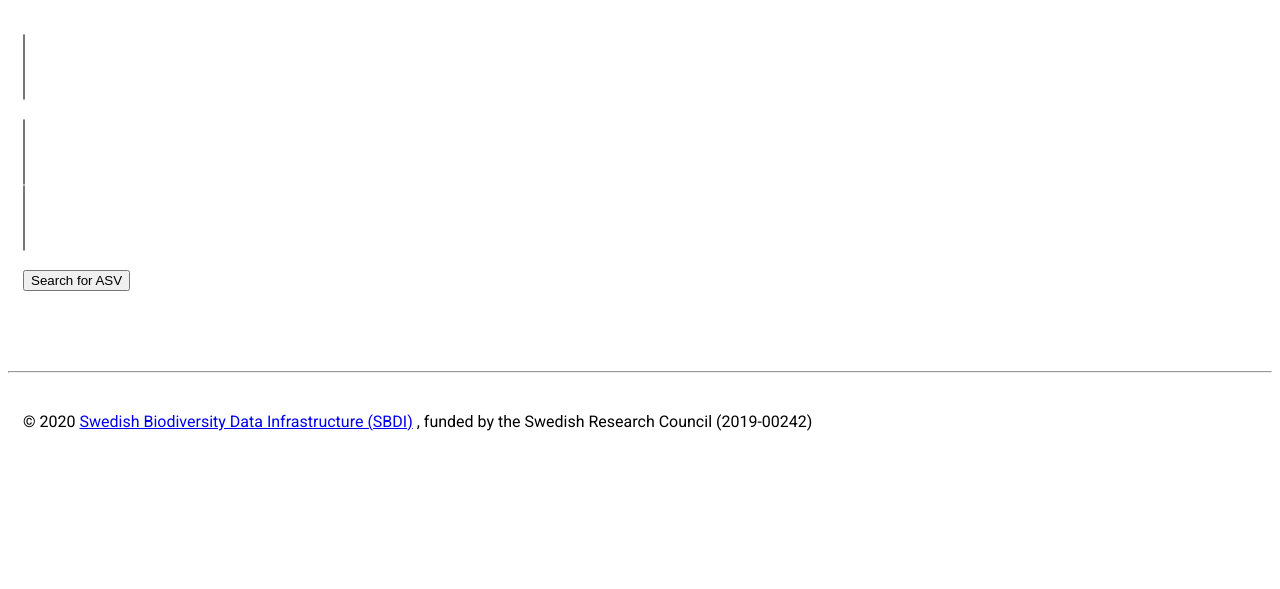
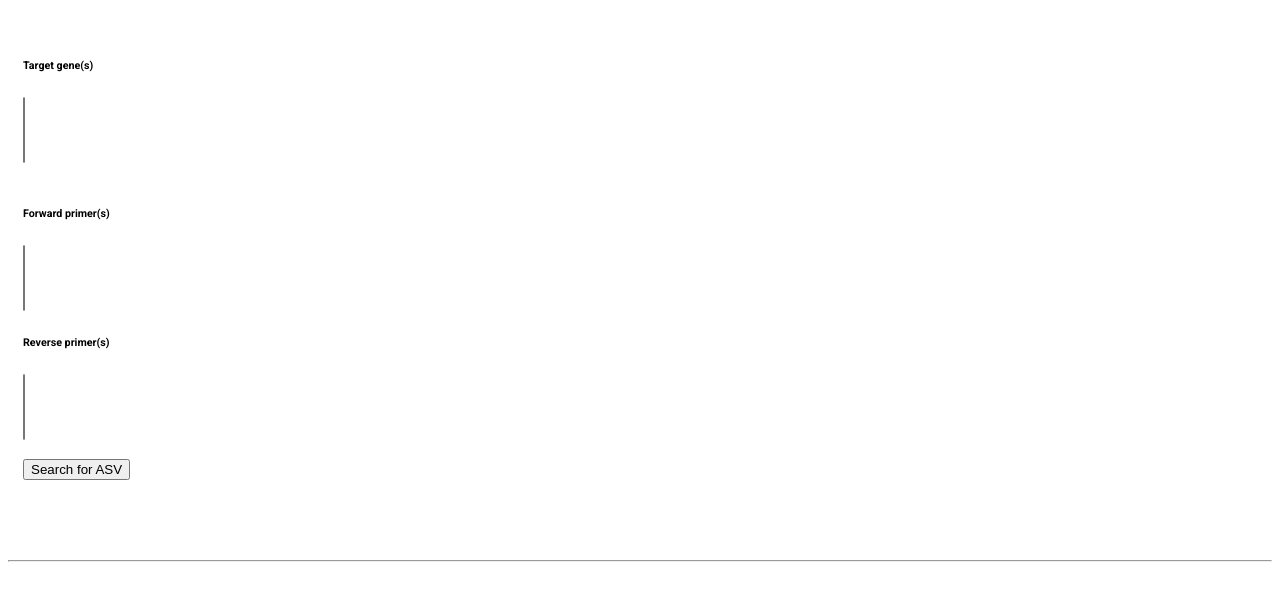
Before and after one commit to biodiversitydata-se/mol-mod, a Flask app: template app/main/templates/search_api.html in a window 1280 px wide. Shown: the part 27-616 px from the top of the page. Run offline with Flask 2, Linux system fonts and the light colour scheme; the template is opened without the code that fills it: values that come from a table or form of the project are taken from there, others are empty; some libraries are stand-ins or nearby versions.

Commit message:
Add dropdown headers

```diff
--- a/app/main/templates/search_api.html
+++ b/app/main/templates/search_api.html
@@ -7,15 +7,18 @@
         {{ sform.csrf_token }}
         <div class='row'>
             <div class='col-md-6'>
+                <h6><b>Target gene(s)</b></h6>
                 {{ sform.gene_sel(id='gene_sel', class='form-control') }}
             </div>
         </div>
         <br>
         <div class='row'>
             <div class='col-md-6'>
+                <h6><b>Forward primer(s)</b></h6>
                 {{ sform.fw_prim_sel(id='fw_prim_sel', class='form-control') }}
             </div>
             <div class='col-md-6'>
+                <h6><b>Reverse primer(s)</b></h6>
                 {{ sform.rv_prim_sel(id='rv_prim_sel', class='form-control') }}
             </div>
         </div>
```
